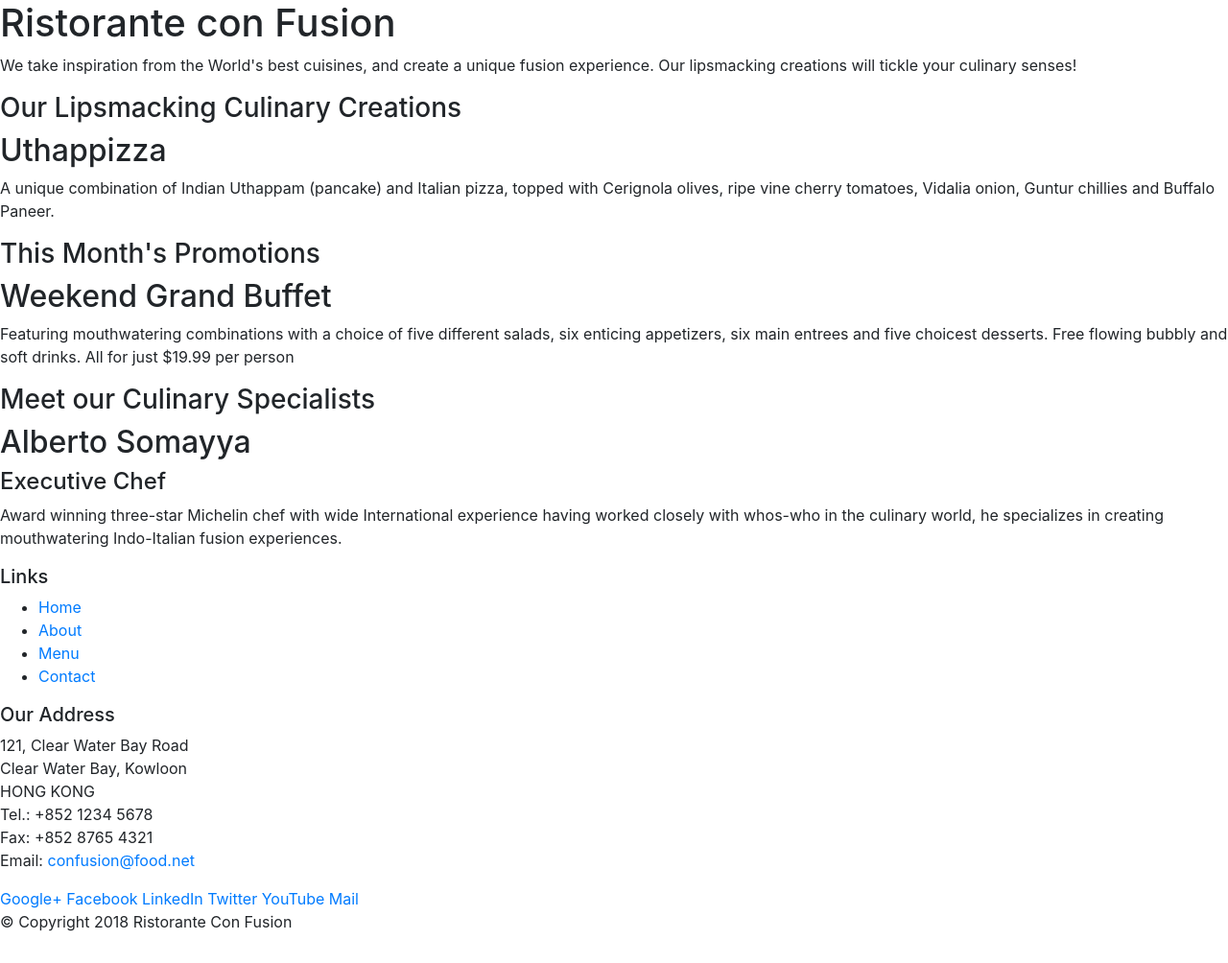
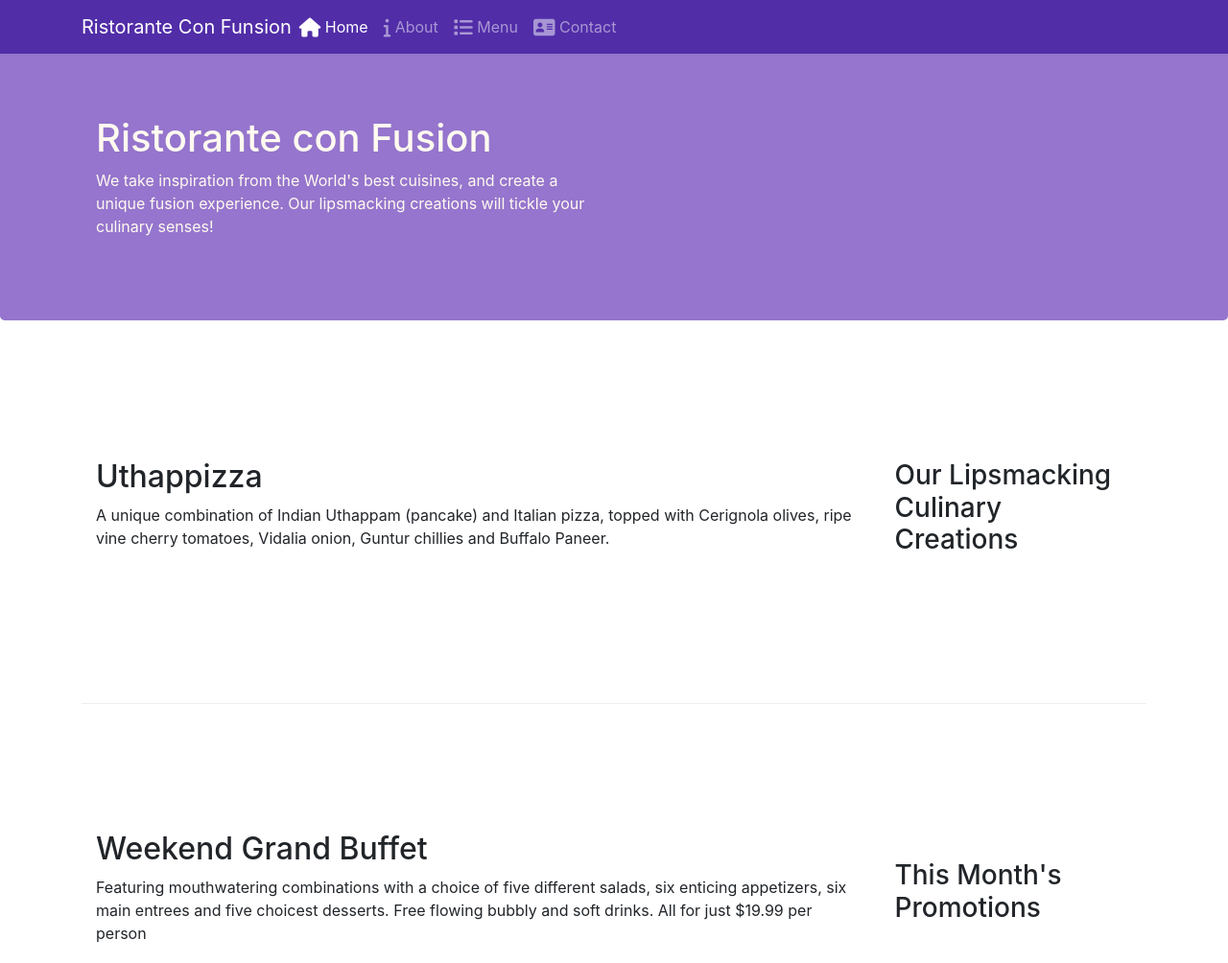
Before and after one commit to brunomaruyama/introBootstrap, a website: page index.html in a window 1280 px wide. Shown: the top 1004 px of the page at 96% size. Drawn offline with nearby package versions, Linux system fonts and the light colour scheme.

Commit message:
awesome fonts

```diff
--- a/css/styles.css
+++ b/css/styles.css
@@ -28,3 +28,12 @@
     margin: 0px;
     color: #0f0f0f;
 }
+
+body {
+    padding: 50px 0px 0px 0px;
+    z-index: 0;
+}
+
+.navbar-dark {
+    background-color: #512da8;
+}
--- a/index.html
+++ b/index.html
@@ -9,94 +9,112 @@
 
     <!-- Bootstrap CSS -->
     <link rel="stylesheet" href="node_modules/bootstrap/dist/css/bootstrap.min.css">
+    <link rel="stylesheet" href="node_modules/font-awesome/css/font-awesome.min.css">
+    <link rel="stylesheet" href="node_modules/bootstrap-social/bootstrap-social.css">
+    <link rel="stylesheet" href="css/styles.css">
     <title>Ristorante Con Fusion</title>
 </head>
 
 <body>
-
-    <header>
-        <div>
-            <div>
-                <div>
+    <nav class="navbar navbar-dark navbar-expand-sm fixed-top">
+        <div class="container">
+            <button class="navbar-toggler" type="button" data-toggle="collapse" data-target="#Navbar">
+                <span class="navbar-toggler-icon"></span>
+            </button>
+            <a class="navbar-brand mr-auto" href="./index.html">Ristorante Con Funsion</a>
+            <div class="collapse navbar-collapse" id="Navbar">
+                <ul class="navbar-nav mr-auto">
+                    <li class="nav-item active"><a class="nav-link" href="./index.html"><span class="fa fa-home fa-lg"></span> Home</a></li>
+                    <li class="nav-item"><a class="nav-link" href="./aboutus.html"><span class="fa fa-info fa-lg"></span> About</a></li>
+                    <li class="nav-item"><a class="nav-link" href="#"><span class="fa fa-list fa-lg"></span> Menu</a></li>
+                    <li class="nav-item"><a class="nav-link" href="#"><span class="fa fa-address-card fa-lg"></span> Contact</a></li>
+                </ul>
+            </div>
+        </div>
+    </nav>
+    <header class="jumbotron">
+        <div class="container">
+            <div class="row row-header">
+                <div class="col-12 col-sm-6">
                     <h1>Ristorante con Fusion</h1>
                     <p>We take inspiration from the World's best cuisines, and create a unique fusion experience. Our lipsmacking creations will tickle your culinary senses!</p>
                 </div>
-                <div>
+                <div class="col-12 col-sm">
                 </div>
             </div>
         </div>
     </header>
 
-    <div>
-        <div>
-            <div>
+    <div class="container">
+        <div class="row row-content align-items-center">
+            <div class="col-12 col-sm-4 order-sm-last col-md-3">
                 <h3>Our Lipsmacking Culinary Creations</h3>
             </div>
-            <div>
+            <div class="col col-sm order-sm-first col-md">
                 <h2>Uthappizza</h2>
-                <p>A unique combination of Indian Uthappam (pancake) and Italian pizza, topped with Cerignola olives, ripe vine cherry tomatoes, Vidalia onion, Guntur chillies and Buffalo Paneer.</p>
+                <p class="d-none d-sm-block">A unique combination of Indian Uthappam (pancake) and Italian pizza, topped with Cerignola olives, ripe vine cherry tomatoes, Vidalia onion, Guntur chillies and Buffalo Paneer.</p>
             </div>
         </div>
 
 
-        <div>
-            <div>
+        <div class="row row-content align-items-center">
+            <div class="col-12 col-sm-4 order-sm-last col-md-3">
                 <h3>This Month's Promotions</h3>
             </div>
-            <div>
+            <div class="col col-sm order-sm-first col-md">
                 <h2>Weekend Grand Buffet</h2>
-                <p>Featuring mouthwatering combinations with a choice of five different salads, six enticing appetizers, six main entrees and five choicest desserts. Free flowing bubbly and soft drinks. All for just $19.99 per person </p>
+                <p class="d-none d-sm-block">Featuring mouthwatering combinations with a choice of five different salads, six enticing appetizers, six main entrees and five choicest desserts. Free flowing bubbly and soft drinks. All for just $19.99 per person </p>
             </div>
         </div>
 
-        <div>
-            <div>
+        <div class="row row-content align-items-center">
+            <div class="col-12 col-sm-4 order-sm-last col-md-3">
                 <h3>Meet our Culinary Specialists</h3>
             </div>
-            <div>
+            <div class="col col-sm order-sm-first col-md">
                 <h2>Alberto Somayya</h2>
                 <h4>Executive Chef</h4>
-                <p>Award winning three-star Michelin chef with wide International experience having worked closely with whos-who in the culinary world, he specializes in creating mouthwatering Indo-Italian fusion experiences. </p>
+                <p class="d-none d-sm-block">Award winning three-star Michelin chef with wide International experience having worked closely with whos-who in the culinary world, he specializes in creating mouthwatering Indo-Italian fusion experiences. </p>
             </div>
         </div>
     </div>
 
-    <footer>
-        <div>
-            <div>
-                <div>
+    <footer class="footer">
+        <div class="container">
+            <div class="row">
+                <div class="col-4 offset-1 col-sm-2">
                     <h5>Links</h5>
-                    <ul>
+                    <ul class="list-unstyled">
                         <li><a href="#">Home</a></li>
-                        <li><a href="#">About</a></li>
+                        <li><a href="./aboutus.html">About</a></li>
                         <li><a href="#">Menu</a></li>
                         <li><a href="#">Contact</a></li>
                     </ul>
                 </div>
-                <div>
+                <div class="col-7 col-sm-5">
                     <h5>Our Address</h5>
                     <address>
 		              121, Clear Water Bay Road<br>
 		              Clear Water Bay, Kowloon<br>
 		              HONG KONG<br>
-		              Tel.: +852 1234 5678<br>
-		              Fax: +852 8765 4321<br>
-		              Email: <a href="mailto:confusion@food.net">confusion@food.net</a>
+		              <i class="fa fa-phone fa-lg"></i>: +852 1234 5678<br>
+		              <i class="fa fa-fax fa-lg"></i>: +852 8765 4321<br>
+		              <i class="fa fa-envelope fa-lg"></i>: <a href="mailto:confusion@food.net">confusion@food.net</a>
 		           </address>
                 </div>
-                <div>
-                    <div>
-                        <a href="http://google.com/+">Google+</a>
-                        <a href="http://www.facebook.com/profile.php?id=">Facebook</a>
-                        <a href="http://www.linkedin.com/in/">LinkedIn</a>
-                        <a href="http://twitter.com/">Twitter</a>
-                        <a href="http://youtube.com/">YouTube</a>
-                        <a href="mailto:">Mail</a>
+                <div class="col-12 col-sm-4 align-self-center">
+                    <div class="text-center">
+                        <a class="btn btn-social-icon btn-google" href="http://google.com/+"><i class="fa fa-google-plus fa-lg"></i></a>
+                        <a class="btn btn-social-icon btn-facebook" href="http://www.facebook.com/profile.php?id="><i class="fa fa-facebook fa-lg"></i></a>
+                        <a class="btn btn-social-icon btn-linkedin" href="http://www.linkedin.com/in/"><i class="fa fa-linkedin fa-lg"></i></a>
+                        <a class="btn btn-social-icon btn-twitter" href="http://twitter.com/"><i class="fa fa-twitter fa-lg"></i></a>
+                        <a class="btn btn-social-icon btn-youtube" href="http://youtube.com/"><i class="fa fa-youtube fa-lg"></i></a>
+                        <a class="btn btn-social-icon" href="mailto:"><i class="fa fa-envelope-o fa-lg"></i></a>
                     </div>
                 </div>
            </div>
-           <div>
-                <div>
+           <div class="row justify-content-center">
+                <div class="col-auto">
                     <p>© Copyright 2018 Ristorante Con Fusion</p>
                 </div>
            </div>
```
